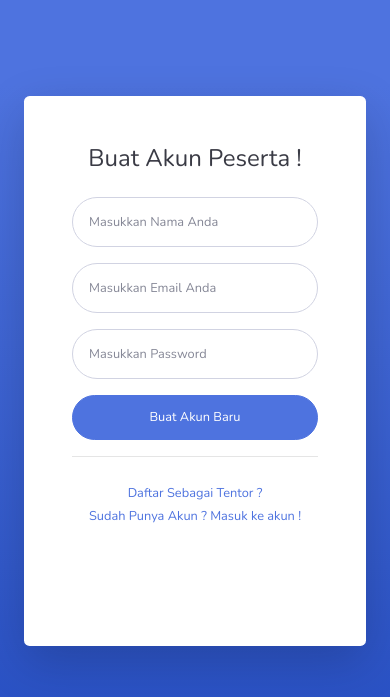
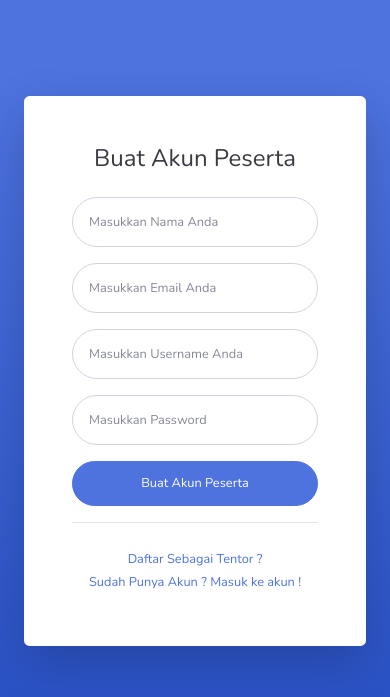
Before and after one commit to xcloud12/les_privat, a CodeIgniter 4 app: template app/Views/pages/daftar.php in a window 390 px wide. Shown: the top 697 px of the page. Run offline with PHP 8.4 and a stand-in for CodeIgniter, Linux system fonts and the light colour scheme; the template is opened without the code that fills it, so the values that code supplies are empty; some libraries are stand-ins or nearby versions.

Commit message:
perbaikan tampilan

```diff
--- a/app/Views/pages/daftar.php
+++ b/app/Views/pages/daftar.php
@@ -51,45 +51,35 @@
                 <!-- Nested Row within Card Body -->
                 <div class="row">
                     <div class="col-lg-5 d-none d-lg-block ">
-                        <img src="img/murid1.png" id="murid">
+                        <img src="img/murid1.png" id="peserta">
                         <img src="img/tentor.png" id="tentor" style="height: 100%; max-height: 550px; max-width: 320px;" align="right">
                     </div>
                     <div class="col-lg-7">
                         <div class="p-5">
                             <div class="text-center">
-                                <h1 class="h4 text-gray-900 mb-4 tentor">Buat Akun Tentor !</h1>
-                                <h1 class="h4 text-gray-900 mb-4 peserta">Buat Akun Peserta !</h1>
+                                <h1 class="h4 text-gray-900 mb-4 tentor">Buat Akun Tentor </h1>
+                                <h1 class="h4 text-gray-900 mb-4 peserta">Buat Akun Peserta </h1>
                             </div>
-                            <!-- Dibawah ini form untuk tentor -->
-                            <form class="user" id="form_tentor">
+                            <!-- Dibawah ini form mendaftar -->
+                            <form class="user">
                                 <div class="form-group">
-                                    <input type="text" class="form-control form-control-user" id="nama_tentor" placeholder="Masukkan Nama Anda">
+                                    <input type="text" class="form-control form-control-user" id="nama" placeholder="Masukkan Nama Anda">
                                 </div>
                                 <div class="form-group">
-                                    <input type="email" class="form-control form-control-user" id="email_tentor" placeholder="Masukkan Email Anda">
+                                    <input type="email" class="form-control form-control-user" id="email" placeholder="Masukkan Email Anda">
                                 </div>
                                 <div class="form-group">
-                                    <input type="password" class="form-control form-control-user" id="pas_tentor" placeholder="Masukkan Password">
-                                </div>
-                                <button class="btn btn-primary btn-user btn-block" id="tentor_buton">Buat Akun Baru</button>
-                                <hr>
-                            </form>
-                            <!-- Dibawah Ini Untuk Murid -->
-                            <form class="user" id="form_murid">
-                                <div class="form-group">
-                                    <input type="text" class="form-control form-control-user" id="nama_murid" placeholder="Masukkan Nama Anda">
+                                    <input type="text" class="form-control form-control-user" id="username" placeholder="Masukkan Username Anda">
                                 </div>
                                 <div class="form-group">
-                                    <input type="email" class="form-control form-control-user" id="email_tentor" placeholder="Masukkan Email Anda">
+                                    <input type="password" class="form-control form-control-user" id="pas" placeholder="Masukkan Password">
                                 </div>
-                                <div class="form-group">
-                                    <input type="password" class="form-control form-control-user" id="pas_tentor" placeholder="Masukkan Password">
-                                </div>
-                                <button class="btn btn-primary btn-user btn-block" id="tentor_buton">Buat Akun Baru</button>
+                                <button class="btn btn-primary btn-user btn-block" id="daftar_tentor">Buat Akun Tentor </button>
+                                <button class="btn btn-primary btn-user btn-block" id="daftar_peserta">Buat Akun Peserta </button>
                                 <hr>
                             </form>
                             <div class="text-center d-flex justify-content-center">
-                                <button class="btn text-primary shadow-none" id="btn_murid"> <small>Daftar Sebagai Murid ?</small> </button>
+                                <button class="btn text-primary shadow-none" id="btn_peserta"> <small>Daftar Sebagai Murid ?</small> </button>
                                 <button class="btn text-primary shadow-none" id="btn_tentor"> <small>Daftar Sebagai Tentor ?</small></button>
                             </div>
                             <div class="text-center mt-n2">
@@ -114,51 +104,53 @@
     <script src="js/sb-admin-2.min.js"></script>
     <script>
         // untuk murid
-        const foto_murid = $('#murid');
-        const form_murid = $('#form_murid');
-        const link_murid = $('#btn_murid');
-        const judul_murid = $('.peserta');
+        const foto_peserta = $('#peserta');
+        const link_peserta = $('#btn_peserta');
+        const daftar_peserta = $('#daftar_peserta');
+        const judul_peserta = $('.peserta');
 
         // untuk tentor
         const foto_tentor = $('#tentor');
-        const form_tentor = $('#form_tentor');
         const link_tentor = $('#btn_tentor');
+        const daftar_tentor = $('#daftar_tentor');
         const judul_tentor = $('.tentor');
 
         foto_tentor.hide()
-        form_tentor.hide()
-        link_murid.hide()
+        link_peserta.hide()
         judul_tentor.hide()
+        daftar_tentor.hide()
 
         link_tentor.click(() => {
             // foto_tentor.show()
-            link_tentor.hide()
-            foto_murid.fadeOut(200, () => {
+            link_tentor.fadeOut(200, () => {
+                link_peserta.fadeIn(200)
+            })
+            judul_peserta.fadeOut(200, () => {
+                judul_tentor.fadeIn(200)
+            })
+            daftar_peserta.fadeOut(200, () => {
+                daftar_tentor.fadeIn(200)
+            })
+            foto_peserta.fadeOut(200, () => {
                 foto_tentor.fadeIn(200)
             })
-            link_murid.fadeIn(200)
-            form_tentor.show()
-            form_murid.hide()
-            judul_tentor.fadeIn(300)
-            judul_murid.hide()
         })
 
-        link_murid.click(() => {
-            form_tentor.hide()
-            form_murid.show()
+        link_peserta.click(() => {
+            link_peserta.fadeOut(200, () => {
+                link_tentor.fadeIn(200)
+            })
+            judul_tentor.fadeOut(200, () => {
+                judul_peserta.fadeIn(200)
+            })
+            daftar_tentor.fadeOut(200, () => {
+                daftar_peserta.fadeIn(200)
+            })
             foto_tentor.fadeOut(200, () => {
-                foto_murid.fadeIn(200)
+                foto_peserta.fadeIn(200)
             })
-            link_tentor.fadeIn(200)
-            link_murid.hide()
-            judul_murid.fadeIn(300)
-            judul_tentor.hide()
-
         })
     </script>
-
-    <!-- AOS -->
-    <script src="https://unpkg.com/aos@2.3.1/dist/aos.js"></script>
 </body>
 
 </html>
--- a/app/Views/user/data/jadwal.php
+++ b/app/Views/user/data/jadwal.php
@@ -41,9 +41,6 @@
                                     <center>
                                         <button type="button" class="btn btn-info btn-sm btn_info" onclick="info(parentElement.parentElement.parentElement)">
                                             <i class="fas fa-info-circle"></i>
-                                        </button>
-                                        <button class="btn btn-secondary btn-sm btn_edit" onclick="edit(parentElement.parentElement.parentElement)">
-                                            <i class="far fa-edit"></i>
                                         </button>
                                     </center>
                                 </td>
--- a/app/Views/user/data/peserta/pemesanan.php
+++ b/app/Views/user/data/peserta/pemesanan.php
@@ -7,7 +7,7 @@
             <!-- Page Heading -->
             <div class="d-sm-flex align-items-center justify-content-between mb-4">
                 <h1 class="h3 mb-2 text-gray-800">Data Les Saya</h1>
-                <button class="btn bg-primary btn-sm text-white pr-2 pl-2" id="btn_tambah_les"><i class="fas fa-plus fa-sm text-white"></i> Ikut Les Baru</button>
+                <button class="btn bg-primary text-white pr-2 pl-2" id="btn_tambah_les"><i class="fas fa-plus fa-sm text-white"></i> Ikut Les Baru</button>
             </div>
 
             <!-- Content Row -->
@@ -86,7 +86,7 @@
                 <div class="justify-content-start">
                     <button class="btn btn-secondary mb-2" id="btn_kembali_pemesanan"><i class="fas fa-arrow-left fa-sm text-white"></i> Kembali</button>
                     <button class="btn btn-secondary mb-2" id="btn_kembali_edit_mapel"><i class="fas fa-arrow-left fa-sm text-white"></i> Kembali</button>
-                    <h1 class="h3 mb-2 text-gray-800 mt-3" id="judul_pengajuan">Form Pemesanan</h1>
+                    <h1 class="h3 mb-2 text-gray-800 mt-3" id="judul_pengajuan">Mendaftar Les Baru</h1>
                     <h1 class="h3 mb-2 text-gray-800 mt-3" id="judul_mapel">Data Les Saya</h1>
                     <h1 class="h3 mb-2 text-gray-800 mt-3" id="judul_edit_mapel">Ubah Data Les</h1>
                 </div>
@@ -121,7 +121,7 @@
                     <div class="form-group row">
                         <label for="nama" class="col-sm-3 col-form-label">Tanggal Pemesanan</label>
                         <div class="col-sm-9">
-                            <input type="text" name="nama" id='tanggal_pemesanan' placeholder="Masukkan Tanggal Pemesanan" onfocus="(this.type='date')" class=" form-control" required disabled>
+                            <input type="date" name="nama" id='tanggal_pemesanan' placeholder="Masukkan Tanggal Pemesanan" onfocus="(this.type='date')" min="2000-01-01" class=" form-control" required disabled>
                         </div>
                     </div>
                     <div class="form-group row">
```
Also changed, not shown: app/Views/pages/home.php (+6 -7 lines), app/Views/user/data/peserta/profil.php (+27 -20 lines), app/Views/user/data/tentor/profil.php (+29 -20 lines).
